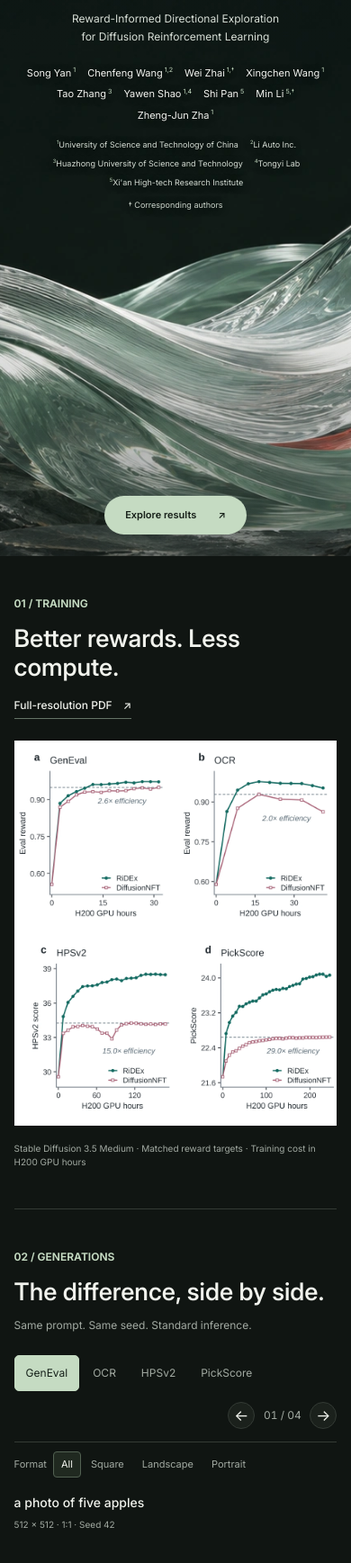
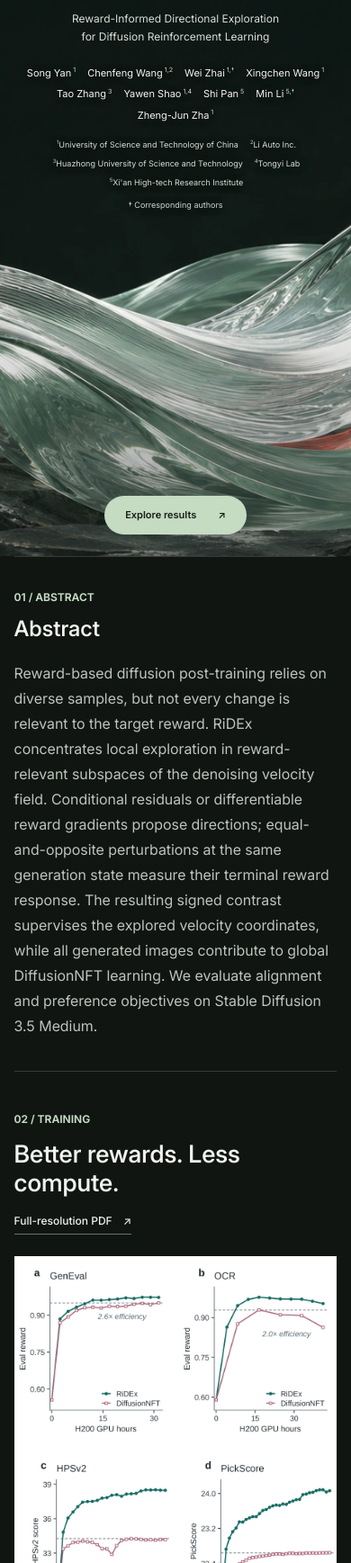
Before and after one commit to Shawn-CodeDev/RiDEX, a plain HTML site: page index.html in a window 390 px wide. Shown: the part 232-1969 px from the top of the page at 90% size. Drawn offline with Linux system fonts and the light colour scheme.

Commit message:
Refresh RiDEx page content order

```diff
--- a/index.html
+++ b/index.html
@@ -26,10 +26,10 @@
   <a class="skip-link" href="#results">Skip to results</a>
   <header class="site-header" id="site-header">
     <a class="wordmark" href="#top" aria-label="RiDEx home">RiDEx<span aria-hidden="true">.</span></a>
-    <nav class="desktop-nav" aria-label="Main navigation"><a href="#top" aria-current="location">Overview</a><a href="#results">Results</a><a href="#comparisons">Generations</a><a href="#research">Research</a></nav>
+    <nav class="desktop-nav" aria-label="Main navigation"><a href="#top" aria-current="location">Overview</a><a href="#abstract">Abstract</a><a href="#results">Results</a><a href="#comparisons">Generations</a></nav>
     <a class="repo-link" href="https://github.com/Shawn-CodeDev/RiDEX" target="_blank" rel="noopener noreferrer">GitHub <span aria-hidden="true">↗</span></a>
     <button class="menu-toggle" id="menu-toggle" type="button" aria-label="Open navigation" title="Open navigation" aria-expanded="false" aria-controls="mobile-nav"><svg width="22" height="22" viewBox="0 0 24 24" fill="none" stroke="currentColor" stroke-width="1.6" stroke-linecap="round" aria-hidden="true"><path class="menu-lines" d="M4 8h16M4 16h16"/><path class="menu-cross" d="m6 6 12 12M18 6 6 18"/></svg></button>
-    <nav class="mobile-nav" id="mobile-nav" aria-label="Mobile navigation" hidden><a href="#top">Overview</a><a href="#results">Results</a><a href="#comparisons">Generations</a><a href="#research">Research</a><a href="https://github.com/Shawn-CodeDev/RiDEX" target="_blank" rel="noopener noreferrer">GitHub ↗</a></nav>
+    <nav class="mobile-nav" id="mobile-nav" aria-label="Mobile navigation" hidden><a href="#top">Overview</a><a href="#abstract">Abstract</a><a href="#results">Results</a><a href="#comparisons">Generations</a><a href="https://github.com/Shawn-CodeDev/RiDEX" target="_blank" rel="noopener noreferrer">GitHub ↗</a></nav>
   </header>
   <main>
     <section class="hero" id="top" aria-labelledby="hero-title">
@@ -47,12 +47,17 @@
       </div>
       <div class="hero-bottom"><a class="hero-button" href="#results">Explore results <span aria-hidden="true">↗</span></a></div>
     </section>
+    <section class="abstract section" id="abstract" aria-labelledby="abstract-title">
+      <p class="eyebrow">01 / Abstract</p>
+      <h2 id="abstract-title">Abstract</h2>
+      <p class="abstract-text">Reward-based diffusion post-training relies on diverse samples, but not every change is relevant to the target reward. RiDEx concentrates local exploration in reward-relevant subspaces of the denoising velocity field. Conditional residuals or differentiable reward gradients propose directions; equal-and-opposite perturbations at the same generation state measure their terminal reward response. The resulting signed contrast supervises the explored velocity coordinates, while all generated images contribute to global DiffusionNFT learning. We evaluate alignment and preference objectives on Stable Diffusion 3.5 Medium.</p>
+    </section>
     <section class="results section" id="results" aria-labelledby="results-title">
-      <div class="section-heading"><div><p class="eyebrow">01 / Training</p><h2 id="results-title">Better rewards. Less compute.</h2></div><a class="text-link" href="assets/training_comparison.pdf" target="_blank" rel="noopener noreferrer">Full-resolution PDF <span aria-hidden="true">↗</span></a></div>
+      <div class="section-heading"><div><p class="eyebrow">02 / Training</p><h2 id="results-title">Better rewards. Less compute.</h2></div><a class="text-link" href="assets/training_comparison.pdf" target="_blank" rel="noopener noreferrer">Full-resolution PDF <span aria-hidden="true">↗</span></a></div>
       <figure class="training-figure"><a href="assets/training_comparison.pdf" target="_blank" rel="noopener noreferrer" aria-label="Open the four-task training comparison PDF"><picture><source media="(max-width:680px)" srcset="assets/training_comparison_mobile.webp" width="1800" height="2148"><img src="assets/training_comparison.webp" width="3600" height="1074" alt="Training curves comparing RiDEx and DiffusionNFT on GenEval, OCR, HPSv2 and PickScore, plotted against H200 GPU hours." loading="lazy"></picture></a><figcaption>Stable Diffusion 3.5 Medium · Matched reward targets · Training cost in H200 GPU hours</figcaption></figure>
     </section>
     <section class="comparisons section" id="comparisons" aria-labelledby="comparisons-title">
-      <div class="section-heading"><div><p class="eyebrow">02 / Generations</p><h2 id="comparisons-title">The difference, side by side.</h2></div><p class="section-note">Same prompt. Same seed. Standard inference.</p></div>
+      <div class="section-heading"><h2 class="eyebrow" id="comparisons-title">03 / Generations</h2></div>
       <div class="gallery-toolbar">
         <div class="task-tabs" role="tablist" aria-label="Reward task"><button id="tab-geneval" role="tab" aria-selected="true" aria-controls="comparison-panel" data-task="geneval">GenEval</button><button id="tab-ocr" role="tab" aria-selected="false" aria-controls="comparison-panel" tabindex="-1" data-task="ocr">OCR</button><button id="tab-hpsv2" role="tab" aria-selected="false" aria-controls="comparison-panel" tabindex="-1" data-task="hpsv2">HPSv2</button><button id="tab-pickscore" role="tab" aria-selected="false" aria-controls="comparison-panel" tabindex="-1" data-task="pickscore">PickScore</button></div>
         <div class="gallery-paging"><button type="button" class="icon-button" id="previous-example" aria-label="Previous example" title="Previous example">←</button><span id="example-count" aria-live="polite">00 / 00</span><button type="button" class="icon-button" id="next-example" aria-label="Next example" title="Next example">→</button></div>
@@ -62,10 +67,8 @@
       <div class="gallery-wall-section"><div class="gallery-wall-heading"><h3>More generations</h3><span id="wall-count"></span></div><div class="gallery-wall" id="gallery-wall" aria-label="All generated RiDEx examples"></div></div>
       <noscript><p>Enable JavaScript to switch examples. <a href="assets/comparison_manifest.json">View the image manifest</a>.</p></noscript>
     </section>
-    <section class="research section" id="research" aria-labelledby="research-title">
-      <div class="research-intro"><div><p class="eyebrow">03 / The idea</p><h2 id="research-title">Useful directions.<br>State-matched learning.</h2></div><p>RiDEx uses conditional residuals or reward gradients to propose exploration directions. Opposite interventions from the same diffusion state reveal their terminal reward effect. That contrast supplies local training credit, alongside global DiffusionNFT learning.</p></div>
-      <details class="abstract"><summary>Abstract <span aria-hidden="true">+</span></summary><p>Reward-based diffusion post-training relies on diverse samples, but not every change is relevant to the target reward. RiDEx concentrates local exploration in reward-relevant subspaces of the denoising velocity field. Conditional residuals or differentiable reward gradients propose directions; equal-and-opposite perturbations at the same generation state measure their terminal reward response. The resulting signed contrast supervises the explored velocity coordinates, while all generated images contribute to global DiffusionNFT learning. We evaluate alignment and preference objectives on Stable Diffusion 3.5 Medium.</p></details>
-      <div class="citation-heading"><h3>Cite this work</h3><button class="text-link" type="button" id="copy-citation">Copy BibTeX <span aria-hidden="true">⧉</span></button></div>
+    <section class="citation section" id="citation" aria-labelledby="citation-title">
+      <div class="citation-heading"><h2 id="citation-title">Citation</h2><button class="text-link" type="button" id="copy-citation">Copy BibTeX <span aria-hidden="true">⧉</span></button></div>
       <pre id="bibtex">@misc{yan2026ridex,
   title={RiDEx: Reward-Informed Directional Exploration
          for Diffusion Reinforcement Learning},
--- a/styles.css
+++ b/styles.css
@@ -20,7 +20,7 @@ h2{font-size:34px;line-height:1.2;font-weight:550;margin:0}
 .text-link:hover{color:var(--accent)}
 .training-figure{margin:0}.training-figure img{width:100%;height:auto}.training-figure>a{display:block}
 .training-figure figcaption{font-size:12px;color:var(--muted);margin-top:18px;text-align:center}
-.results{padding-bottom:64px}.comparisons{border-top:1px solid var(--line)}.section-note{font-size:13px;color:var(--muted);margin:0 0 3px}
+.results{padding-bottom:64px}.comparisons{border-top:1px solid var(--line)}
 .gallery-toolbar{display:flex;justify-content:space-between;align-items:center;gap:20px;border-bottom:1px solid var(--line);padding:0 0 18px}
 .task-tabs{display:flex;gap:5px;flex-wrap:wrap}
 .task-tabs button{background:transparent;border:1px solid transparent;padding:9px 19px;font-size:13px;border-radius:5px;color:#a2aaa2;min-height:40px}
@@ -46,12 +46,12 @@ h2{font-size:34px;line-height:1.2;font-weight:550;margin:0}
 .example-thumbnails button[aria-pressed=true]{border-color:#829881;color:var(--ink)}
 .example-thumbnails img{width:42px;height:42px;object-fit:contain;border-radius:2px;flex:0 0 auto}.example-thumbnails span{font-size:11px;line-height:1.3;min-width:0;overflow-wrap:anywhere}
 .gallery-wall-section{margin-top:48px;border-top:1px solid var(--line);padding-top:20px}.gallery-wall-heading{display:flex;align-items:baseline;justify-content:space-between;gap:12px;margin-bottom:14px}.gallery-wall-heading h3{font-size:15px}.gallery-wall-heading span{font-size:11px;color:var(--muted)}.gallery-wall{columns:4;column-gap:16px}.wall-item{display:inline-flex;flex-direction:column;align-items:stretch;gap:6px;width:100%;break-inside:avoid;margin:0 0 16px;min-width:0;padding:0;border:0;background:transparent;text-align:left;color:var(--ink)}.wall-item img{width:100%;height:auto;aspect-ratio:auto;object-fit:contain;background:#f3f4f1;border-radius:2px}.wall-item span{font-size:11px;line-height:1.35;color:var(--muted);overflow-wrap:anywhere}.wall-item:hover span{color:var(--accent)}.wall-item:focus-visible{outline-offset:3px}
-.research{border-top:1px solid var(--line);padding-top:65px}.research-intro{display:grid;grid-template-columns:1fr 1.35fr;gap:80px;align-items:start;margin-bottom:40px}
-.research-intro>p{color:#bdc4bc;font-size:17px;line-height:1.8;margin:3px 0 0}
-.abstract{border-top:1px solid var(--line);border-bottom:1px solid var(--line);padding:20px 0}.abstract summary{display:flex;justify-content:space-between;cursor:pointer;font-size:15px;list-style:none}
-.abstract summary::-webkit-details-marker{display:none}.abstract summary span{font-size:20px;line-height:1}.abstract[open] summary span{transform:rotate(45deg)}
-.abstract p{max-width:900px;font-size:15px;color:#bdc4bc;line-height:1.9;margin:20px 0 3px}
-.citation-heading{display:flex;align-items:center;justify-content:space-between;gap:24px;margin:34px 0 15px}h3{font-size:17px;font-weight:550;margin:0}
+.abstract{border-top:1px solid var(--line);border-bottom:1px solid var(--line);padding-block:44px}
+.abstract .eyebrow{margin-bottom:12px}.abstract h2{font-size:28px}
+.abstract-text{max-width:900px;font-size:20px;color:#bdc4bc;line-height:1.75;margin:20px 0 0}
+.comparisons .section-heading{margin-bottom:22px}.comparisons .section-heading .eyebrow{margin:0}
+.citation{border-top:1px solid var(--line)}
+.citation-heading{display:flex;align-items:center;justify-content:space-between;gap:24px;margin:0 0 15px}h3{font-size:17px;font-weight:550;margin:0}
 pre{background:#1b211c;padding:24px;margin:0;font-size:12px;line-height:1.8;overflow-x:auto;border-radius:5px;color:#d0d8cf;tab-size:2}
 footer{display:flex;align-items:center;justify-content:space-between;gap:24px;border-top:1px solid var(--line);padding:32px 5%;font-size:12px;color:var(--muted)}
 footer .wordmark{color:var(--ink);font-size:26px}footer p{margin:0}
@@ -63,12 +63,13 @@ dialog::backdrop{background:rgba(0,0,0,.82)}.dialog-toolbar{display:flex;align-i
 .dialog-methods button[aria-pressed=true]{background:#c5dbc2;color:#152019}
 @media(max-width:1000px){
   .gallery-wall{columns:3}
-  .section{padding-block:58px}h2{font-size:29px}.research-intro{gap:40px}.comparison-grid{gap:10px}
+  .section{padding-block:58px}h2{font-size:29px}.abstract-text{font-size:18px}.comparison-grid{gap:10px}
   #example-meta{white-space:normal;max-width:120px;text-align:right;flex-shrink:0}
 }
 @media(max-width:680px){
-  .section{width:92%;padding-block:44px}.section-heading{display:block;margin-bottom:24px}h2{font-size:27px}
-  .section-heading .text-link{margin-top:16px;font-size:12px}.section-heading .section-note{margin-top:12px;font-size:12px}
+  .section{width:92%;padding-block:44px}.section-heading{display:block;margin-bottom:24px}h2{font-size:27px}.abstract h2{font-size:24px}
+  .abstract{padding-block:36px}.abstract-text{font-size:16px;line-height:1.75}
+  .section-heading .text-link{margin-top:16px;font-size:12px}
   .training-figure figcaption{text-align:left;font-size:10px}
   .gallery-toolbar{gap:12px;padding-bottom:14px;flex-wrap:wrap}.task-tabs{gap:2px}.task-tabs button{font-size:12px;padding:8px 12px}.format-filter{padding-top:10px;gap:2px}.format-filter button{padding:5px 8px}
   .gallery-paging{margin-left:auto;gap:8px}.gallery-paging .icon-button{width:30px;height:30px;font-size:17px}
@@ -78,8 +79,7 @@ dialog::backdrop{background:rgba(0,0,0,.82)}.dialog-toolbar{display:flex;align-i
   .zoom-icon{width:25px;height:25px;bottom:5px;right:5px;font-size:15px}
   .example-thumbnails{grid-template-columns:repeat(var(--thumbnail-mobile-count),minmax(0,1fr));margin-top:16px;gap:6px}.example-thumbnails img{width:32px;height:40px}.example-thumbnails span{font-size:10px;padding:0}.example-thumbnails button{gap:5px;padding:3px;align-items:center}
   .gallery-wall-section{margin-top:34px;padding-top:16px}.gallery-wall{columns:2;column-gap:10px}.wall-item{margin-bottom:12px}.wall-item span{font-size:10px}
-  .research-intro{display:block;margin-bottom:25px}
-  .research-intro>p{font-size:15px;line-height:1.8;margin-top:22px}.abstract p{font-size:14px}pre{font-size:10px;padding:17px}
+  pre{font-size:10px;padding:17px}
   footer{gap:16px;font-size:10px;padding-block:25px}footer p{max-width:140px;text-align:center}
   dialog{padding:15px;max-width:96vw}.dialog-toolbar p{font-size:11px}.dialog-methods button{padding:8px 12px}
 }
```
Also changed, not shown: 1 other file.
